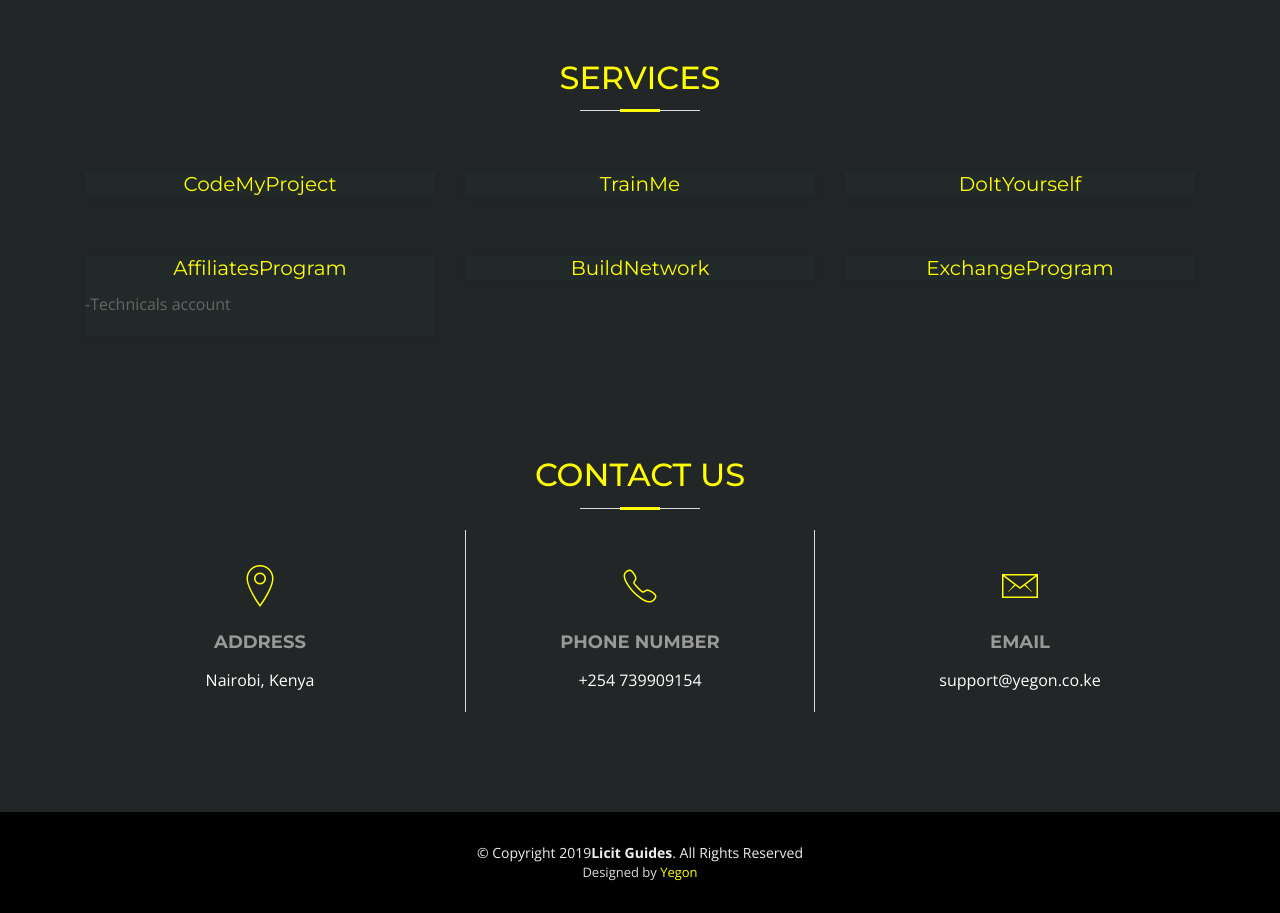
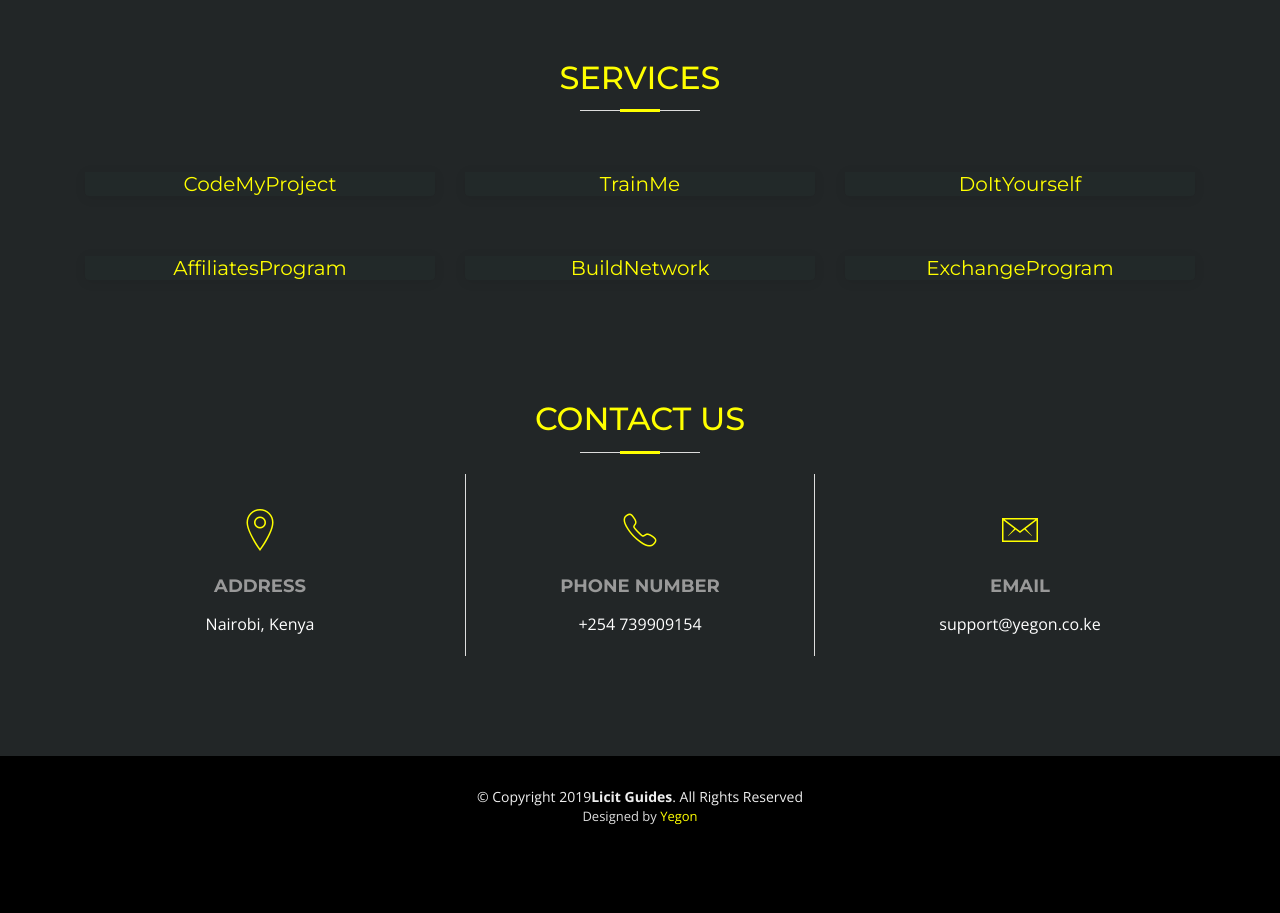
Before and after one commit to yegonke/Cookbook, a Django app: page / in a window 1280 px wide. Shown: the part 801-1714 px from the top of the page. After the commit the page ends 1626 px from the top, so only its background shows below. Run offline with Django 3.2, Linux system fonts and the light colour scheme; some libraries are stand-ins or nearby versions; some web fonts are replaced.

Commit message:
improve licitguides.xyz

```diff
--- a/templates/index.html
+++ b/templates/index.html
@@ -192,7 +192,7 @@
           <div class="col-md-4 wow fadeInUp">
             <div class="about-col">
 
-               <h2 class="title"><a href="http://www.licitguides.xyz/codeforme/">AffiliatesProgram</a></h2>-Technicals account<br></p>
+               <h2 class="title"><a href="http://www.licitguides.xyz/codeforme/">AffiliatesProgram</a></h2>
             </div>
           </div>
 
```
